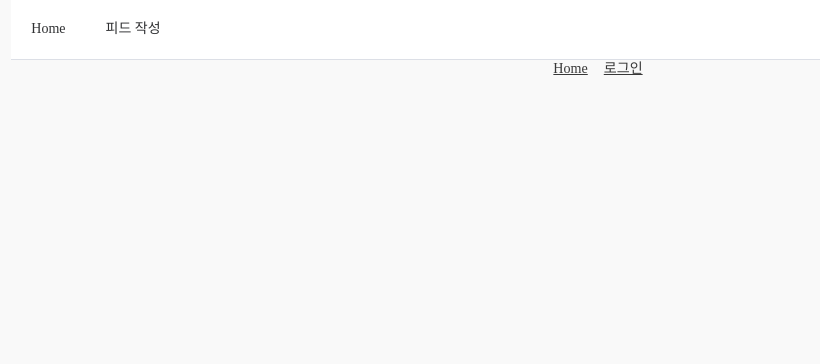
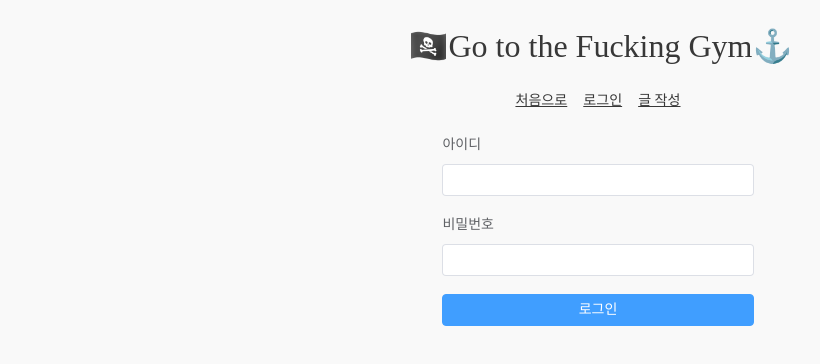
Before and after one commit to ReadnThink/paintogain, a Vue app in the folder front/: page /login in a window 1280 px wide. Before the commit this address had no page. Shown: the top 364 px of the page, without its empty margins (42-862 px from the left). Built offline with nearby package versions, Linux system fonts and the light colour scheme.

Commit message:
feat : 프론트 ui 정리

```diff
--- a/front/src/components/Header.vue
+++ b/front/src/components/Header.vue
@@ -1,20 +1,29 @@
 <template>
-  <el-header class="">
-
-    <!--      <RouterLink to="/">Home</RouterLink>-->
-    <!--      <RouterLink to="/write">피드 작성</RouterLink>-->
-    <el-menu mode="horizontal" router>
-      <el-menu-item index="/">Home</el-menu-item>
-      <el-menu-item index="/write">피드 작성</el-menu-item>
-    </el-menu>
-  </el-header>
+  <div class="header">
+<!--    <img src="/images/logo.png" alt="logo" class="logo"/>-->
+    <div class="title">🏴‍☠️Go to the Fucking Gym⚓</div>
+  </div>
 </template>
 
-<script setup lang="ts"> </script>
+<script setup lang="ts"></script>
 
-<style scoped>
-header {
-  padding: 0;
+<style scoped lang="scss">
+.header {
   height: 60px;
+  margin: 1rem 2rem;
+  display: flex;
+  justify-content: center;
+  align-items: center;
+}
+
+.logo {
+  width: 52px;
+  object-fit: cover;
+}
+
+.title {
+  font-size: 2rem;
+  font-weight: 300;
+  margin-left: 5px;
 }
 </style>
--- a/front/src/components/Menu.vue
+++ b/front/src/components/Menu.vue
@@ -1,16 +1,18 @@
 <template>
   <ul class="menus">
     <li class="menu">
-      <router-link to="/">Home</router-link>
+      <router-link to="/">처음으로</router-link>
     </li>
     <li class="menu">
       <router-link to="/login">로그인</router-link>
     </li>
+    <li class="menu">
+      <router-link to="/write">글 작성</router-link>
+    </li>
   </ul>
 </template>
 
-<script setup lang="ts">
-</script>
+<script setup lang="ts"></script>
 
 <style scoped lang="scss">
 .menus {
--- a/front/src/router/index.ts
+++ b/front/src/router/index.ts
@@ -1,8 +1,8 @@
 import { createRouter, createWebHistory } from 'vue-router'
-import HomeView from '../views/HomeView.vue';
-import WriteView from '../views/WriteView.vue';
-import ReadView from '../views/ReadView.vue'
-import EditView from '../views/EditView.vue'
+import HomeView from "@/views/HomeView.vue";
+import WriteView from "@/views/WriteView.vue";
+import ReadView from "@/views/ReadView.vue";
+import LoginView from "@/views/LoginView.vue";
 
 const router = createRouter({
   history: createWebHistory(import.meta.env.BASE_URL),
@@ -18,15 +18,14 @@ const router = createRouter({
       component: WriteView
     },
     {
-      path: "/read/:feedId",
-      name: "read",
-      component: ReadView,
-      props: true,
+      path: "/login",
+      name: "login",
+      component: LoginView,
     },
     {
-      path: "/edit/:feedId",
-      name: "edit",
-      component: EditView,
+      path: "/feed/:feedId",
+      name: "feed",
+      component: ReadView,
       props: true,
     },
     // {
--- a/front/src/views/EditView.vue
+++ /dev/null
@@ -1,49 +0,0 @@
-<script setup lang="ts">
-import { ref } from 'vue'
-import axios from 'axios'
-import { useRouter } from 'vue-router'
-
-const router = useRouter()
-
-const feed = ref({
-  id: 0,
-  title: '',
-  content: ''
-})
-
-const props = defineProps({
-  feedId: {
-    type: [Number, String],
-    required: true
-  }
-})
-
-axios.get(`/my-backend-api/feeds/${props.feedId}`).then(response => {
-  feed.value = response.data
-})
-
-const edit = () => {
-  axios.patch(`/my-backend-api/feeds/${props.feedId}`, feed.value).then(() => {
-    router.replace({ name: 'home' })
-  })
-}
-
-</script>
-
-<template>
-  <div>
-    <el-input v-model="feed.title" placeholder="제목을 입력해주세요" />
-  </div>
-
-  <div class="mt-2">
-    <el-input v-model="feed.content" type="textarea" rows="15" />
-  </div>
-
-  <div class="mt-2 d-flex justify-content-end">
-    <el-button type="warning" @click="edit()">수정완료</el-button>
-  </div>
-</template>
-
-<style>
-
-</style>
--- a/front/src/views/HomeView.vue
+++ b/front/src/views/HomeView.vue
@@ -1,84 +1,41 @@
 <script setup lang="ts">
-import axios from 'axios'
-import { ref } from 'vue'
-import { useRouter } from 'vue-router'
-
-const router = useRouter()
-
-const feeds = ref([])
-axios.get('/my-backend-api/feeds?page=1&size=5')
-  .then(response => {
-    response.data.forEach((r: any) => {
-      feeds.value.push(r);
-    })
-  })
-
-const moveToRead = () => {
-  router.push({ name: 'read' })
-}
+import Feed from '@/components/Feed.vue'
 </script>
-
 <template>
-  <ul>
-    <li v-for="feed in feeds" :key="feeds.id" @click="moveToRead()">
-      <div class="title">
-        <router-link :to="{ name: 'read', params: {feedId : feed.id} }">{{ feed.title }}</router-link>
-      </div>
-
-      <div class="content">
-        {{ feed.content }}
-      </div>
-
-      <div class="sub d-flex">
-        <div class="category">
-           개발::하드코딩
-        </div>
-        <div class="regDate">
-          2024-04-09 11:09:22 ::하드코딩
-        </div>
-      </div>
-    </li>
-  </ul>
+  <div class="content">
+    <ul class="feeds">
+      <li>
+        <Feed />
+      </li>
+      <li>
+        <Feed />
+      </li>
+      <li>
+        <Feed />
+      </li>
+      <li>
+        <Feed />
+      </li>
+    </ul>
+  </div>
 </template>
 
 <style scoped lang="scss">
-ul {
+.content {
+  height: calc(100vh - 60px - 2rem - 20px - 1.5rem);
+  padding: 0 1rem 0 1rem;
+}
+
+.feeds {
   list-style: none;
   padding: 0;
 
   li {
-    margin-bottom: 1.6rem;
+    margin-bottom: 2.4rem;
 
-    .title {
-      a {
-        font-size: 1.1rem;
-        color: #383838;
-        text-decoration: none;
-      }
-
-      &:hover {
-        text-decoration: underline;
-      }
-    }
-
-    .content {
-      font-size: 0.85rem;
-      margin-top: 8px;
-      color: #6b6b6b;
-    }
     &:last-child {
       margin-bottom: 0;
     }
-    .sub {
-      margin-top: 7px;
-      font-size: 0.78rem;
-
-      .regDate {
-        margin-left: 10px;
-        color: #6b6b6b;
-      }
-    }
   }
 }
-
 </style>
--- /dev/null
+++ b/front/src/views/LoginView.vue
@@ -0,0 +1,23 @@
+<script setup lang="ts"></script>
+
+<template>
+  <el-row>
+    <el-col :span="10" :offset="7">
+      <el-form label-position="top">
+        <el-form-item label="아이디">
+          <el-input></el-input>
+        </el-form-item>
+
+        <el-form-item label="비밀번호">
+          <el-input type="password"></el-input>
+        </el-form-item>
+
+        <el-form-item>
+          <el-button type="primary" style="width: 100%">로그인</el-button>
+        </el-form-item>
+      </el-form>
+    </el-col>
+  </el-row>
+</template>
+
+<style scoped lang="scss"></style>
```
Also changed, not shown: 1 other file (tests, documents, lock files or other folders).
